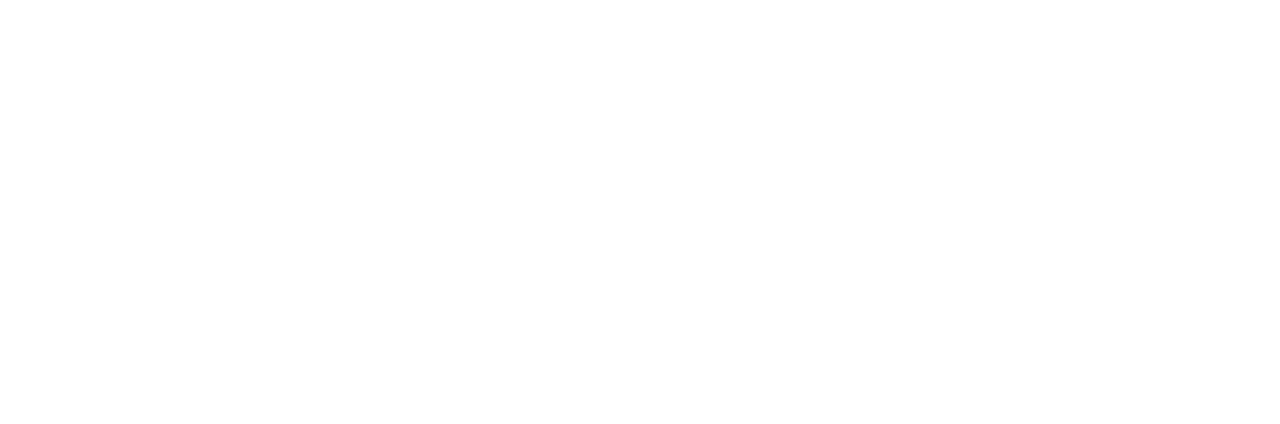
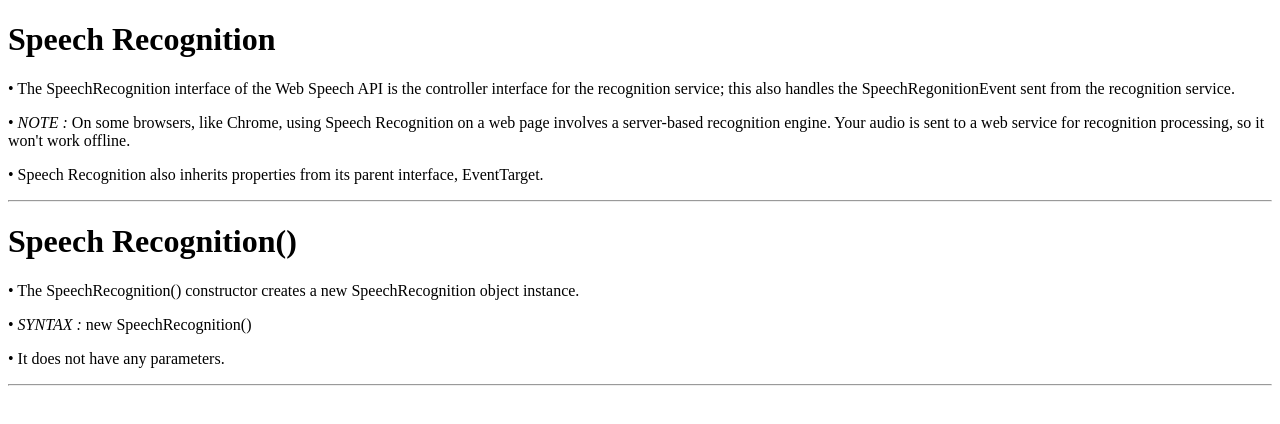
Before and after one commit to shubham2o/Speech-Detection, a website: page Doubts/Doubts.html in a window 1280 px wide. Drawn offline with Linux system fonts and the light colour scheme.

Commit message:
Speech Recognition() added

```diff
--- a/Doubts/Doubts.html
+++ b/Doubts/Doubts.html
@@ -10,6 +10,23 @@
 </head>
 
 <body>
+    <!-- Speech Recognition -->
+    <h1>Speech Recognition</h1>
+    <p>• The SpeechRecognition interface of the Web Speech API is the controller interface for the recognition service;
+        this also handles the SpeechRegonitionEvent sent from the recognition service.</p>
+    <p>• <i>NOTE :</i> On some browsers, like Chrome, using Speech Recognition on a web page involves a server-based
+        recognition engine. Your audio is sent to a web service for recognition processing, so it won't work offline.
+    </p>
+    <p>• Speech Recognition also inherits properties from its parent interface, EventTarget.</p>
+    <hr>
+
+    <!-- Speech Recognition() -->
+    <h1>Speech Recognition()</h1>
+    <p>• The SpeechRecognition() constructor creates a new SpeechRecognition object instance.</p>
+    <p>• <i>SYNTAX :</i> new SpeechRecognition()</p>
+    <p>• It does not have any parameters.</p>
+    <hr>
+
     <script src="Doubts.js"></script>
 </body>
 
```
